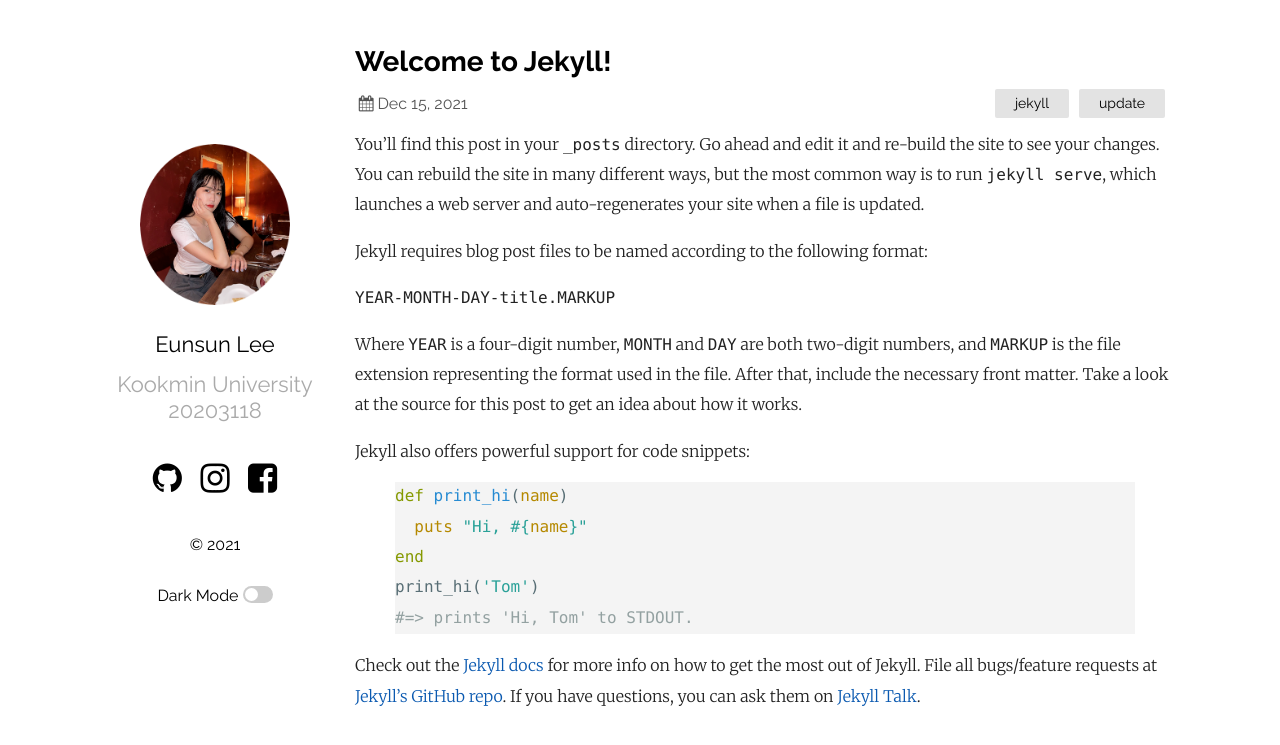
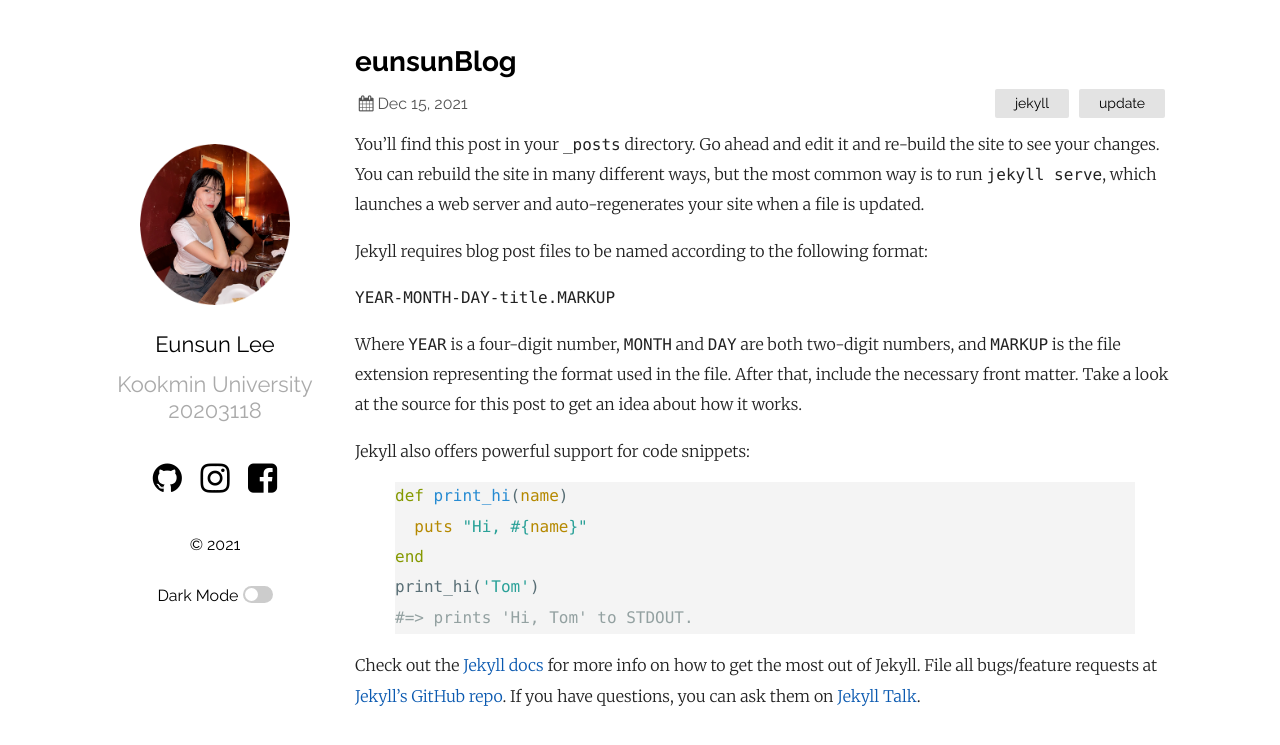
Before and after one commit to Eun-sun-Lee/Eun-sun-Lee.github.io, a Jekyll site: the page built from _posts/2021-12-16-eunsunBlog.markdown, in a window 1280 px wide. Shown: the top 745 px of the page. Built offline with Jekyll 4.4.1, drawn with Linux system fonts in a browser that asks for light colours.

Commit message:
change markdown page

```diff
--- a/_posts/2021-12-16-welcome-to-jekyll.markdown
+++ b/_posts/2021-12-16-eunsunBlog.markdown
@@ -1,6 +1,6 @@
 ---
 layout: post
-title:  "Welcome to Jekyll!"
+title:  "eunsunBlog"
 date:   2021-12-16 02:40:41 +0900
 categories: jekyll update
 ---
```
Also changed, not shown: 11.png (added), 12.png (added), 13.png (added), 14.png (added), 15.png (added), README.md.
